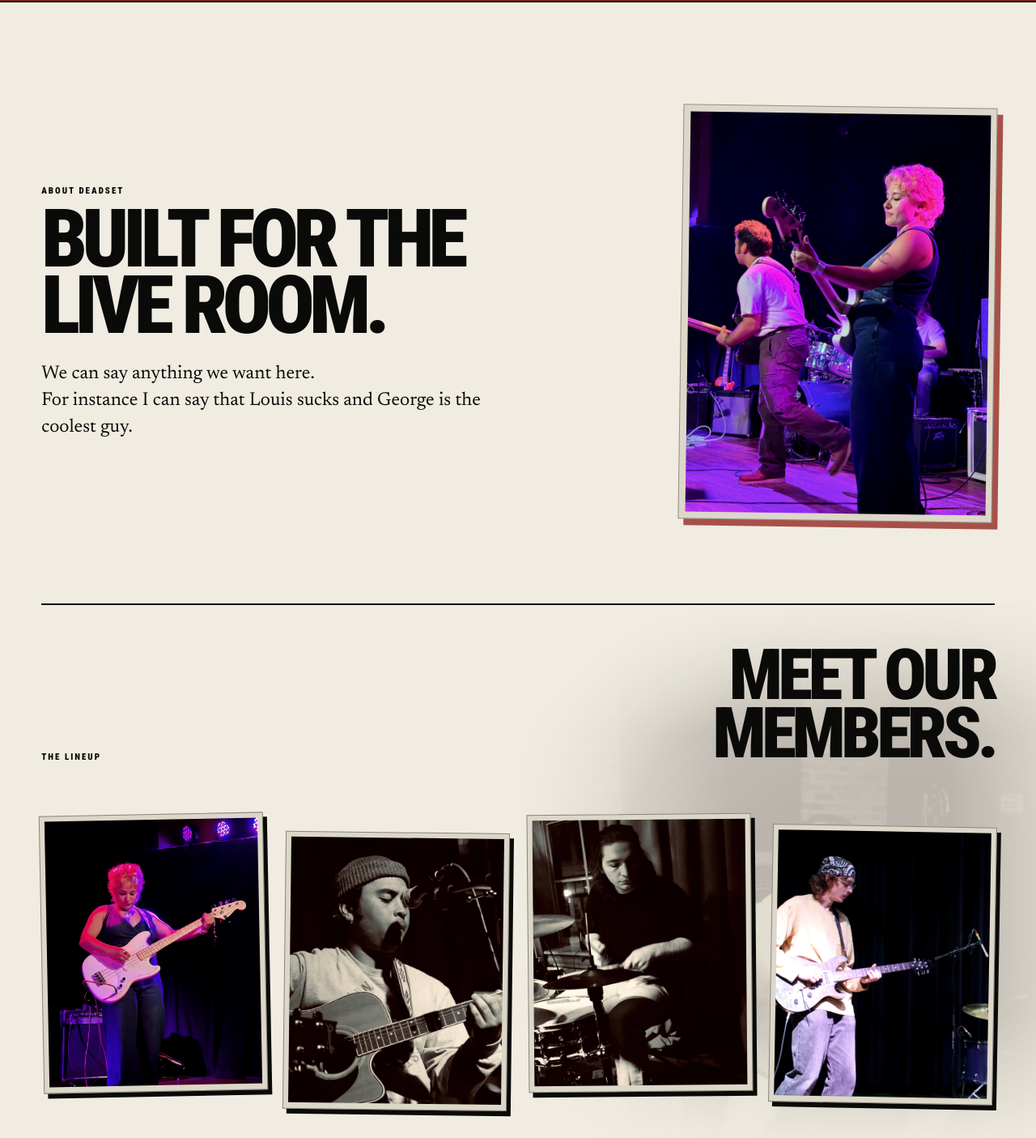
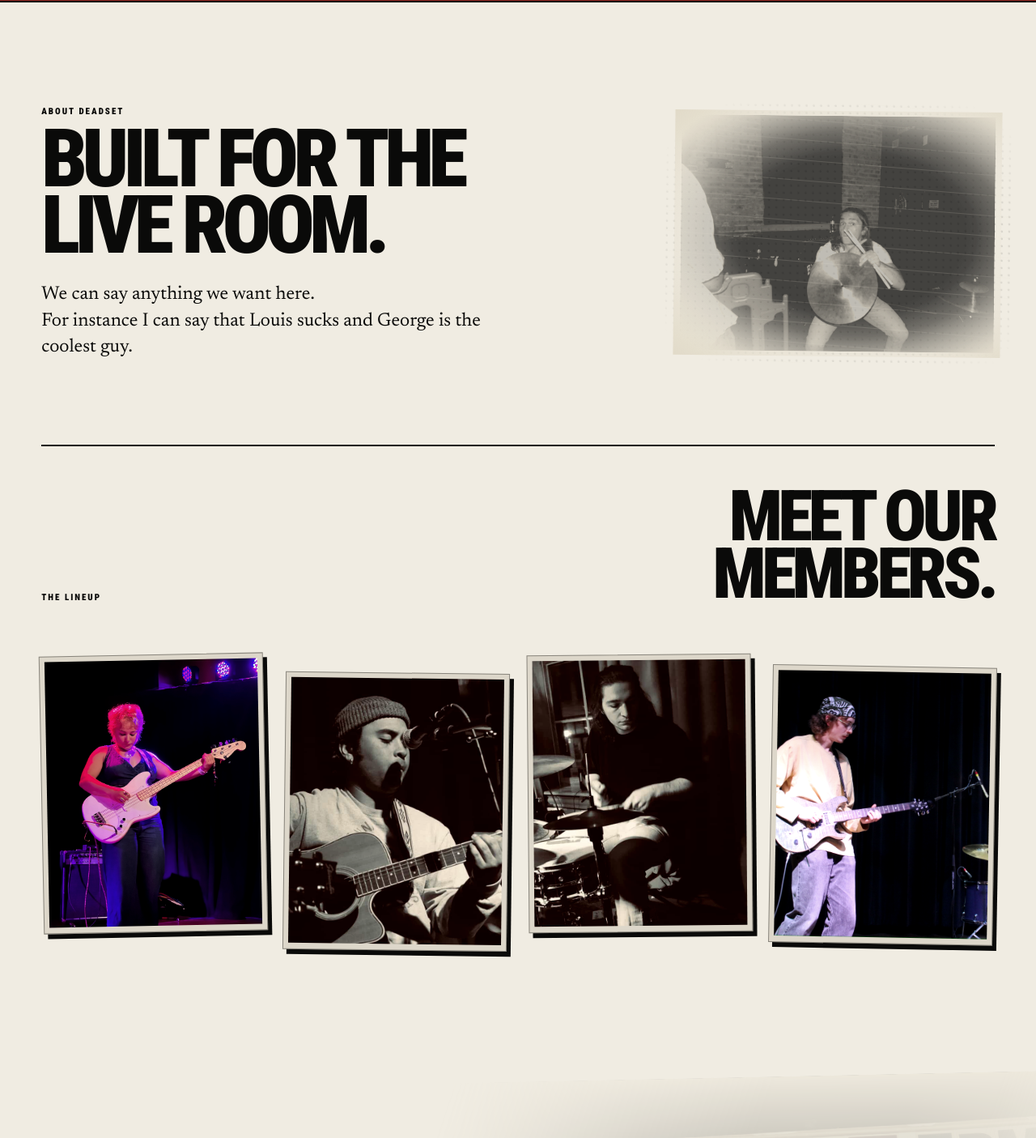
Before and after one commit to gv3006/deadset-site, a Next.js app: page / in a window 1280 px wide. Shown: the part 860-2265 px from the top of the page at 81% size. Built offline with nearby package versions, Linux system fonts and the light colour scheme.

Commit message:
Blend cymbal candid into about section

```diff
--- a/app/globals.css
+++ b/app/globals.css
@@ -212,24 +212,28 @@ button, a { -webkit-tap-highlight-color: transparent; }
 
 .about-section { position: relative; isolation: isolate; overflow: hidden; display: grid; grid-template-columns: minmax(0, 1.15fr) minmax(260px, .65fr); gap: clamp(2.5rem, 8vw, 9rem); align-items: center; }
 .about-section > :not(.section-atmosphere) { position: relative; z-index: 1; }
-.about-atmosphere {
-  right: -8vw; bottom: clamp(2rem, 5vw, 6rem); width: min(58vw, 900px); height: clamp(400px, 52vw, 760px);
-  opacity: .24; mix-blend-mode: multiply;
-  -webkit-mask-image: radial-gradient(ellipse at 62% 54%, #000 0 28%, rgba(0,0,0,.82) 54%, transparent 82%);
-  mask-image: radial-gradient(ellipse at 62% 54%, #000 0 28%, rgba(0,0,0,.82) 54%, transparent 82%);
-}
-.about-atmosphere img { object-position: 72% 54%; filter: grayscale(1) sepia(.22) contrast(1.42) brightness(.72); }
-.about-atmosphere::after {
-  background:
-    linear-gradient(90deg, var(--paper) 0, transparent 35% 72%, var(--paper) 100%),
-    linear-gradient(0deg, var(--paper) 0, transparent 24% 76%, var(--paper) 100%),
-    rgba(146,37,31,.12);
-  mix-blend-mode: screen;
-}
 .about-copy h2 { margin: .7rem 0 1.8rem; font: 950 clamp(3.1rem, 7.8vw, 8.5rem)/.82 var(--label); letter-spacing: -.065em; text-transform: uppercase; }
 .about-copy p:not(.micro-label) { max-width: 35rem; font-size: clamp(1.15rem, 1.8vw, 1.55rem); line-height: 1.42; }
-.about-photo { justify-self: end; max-width: 34rem; margin: 0; padding: clamp(.35rem, .6vw, .65rem); border: 1px solid rgba(10,10,9,.35); background: var(--paper-deep); transform: rotate(.8deg); box-shadow: 7px 8px 0 rgba(146,37,31,.78); }
-.about-photo img { width: 100%; aspect-ratio: 3 / 4; object-fit: cover; filter: contrast(1.06) saturate(.92); }
+.about-photo { position: relative; isolation: isolate; justify-self: end; width: min(100%, 38rem); margin: 0; transform: rotate(.6deg); mix-blend-mode: multiply; }
+.about-photo::before {
+  content: ""; position: absolute; z-index: 1; inset: -5%; pointer-events: none;
+  background:
+    radial-gradient(circle at 20% 30%, rgba(10,10,9,.22) 0 1px, transparent 1.5px) 0 0 / 9px 9px,
+    repeating-linear-gradient(4deg, transparent 0 11px, rgba(240,236,226,.22) 12px, transparent 13px 25px);
+  mix-blend-mode: screen; opacity: .72;
+  -webkit-mask-image: radial-gradient(ellipse at 53% 52%, #000 0 46%, transparent 86%);
+  mask-image: radial-gradient(ellipse at 53% 52%, #000 0 46%, transparent 86%);
+}
+.about-photo::after {
+  content: ""; position: absolute; inset: -2%; pointer-events: none;
+  background: radial-gradient(ellipse at 55% 50%, transparent 12% 48%, rgba(240,236,226,.42) 76%, var(--paper) 100%);
+}
+.about-photo img {
+  width: 100%; aspect-ratio: 4 / 3; object-fit: cover; object-position: 68% 52%; opacity: .72;
+  filter: grayscale(1) sepia(.25) saturate(.54) contrast(1.42) brightness(.72);
+  -webkit-mask-image: radial-gradient(ellipse at 55% 50%, #000 0 46%, rgba(0,0,0,.86) 62%, transparent 94%);
+  mask-image: radial-gradient(ellipse at 55% 50%, #000 0 46%, rgba(0,0,0,.86) 62%, transparent 94%);
+}
 .about-members { grid-column: 1 / -1; padding-top: clamp(2rem, 4vw, 4rem); border-top: 2px solid var(--ink); }
 .members-heading { display: flex; align-items: end; justify-content: space-between; gap: 2rem; margin-bottom: clamp(2.5rem, 5vw, 4.5rem); }
 .members-heading h3 { max-width: 11ch; margin: 0; font: 950 clamp(3rem, 6.8vw, 7.6rem)/.82 var(--label); letter-spacing: -.06em; text-align: right; text-transform: uppercase; }
@@ -382,8 +386,7 @@ footer { display: flex; justify-content: space-between; gap: 1rem; padding: 1.5r
   .upcoming .section-heading h2 { grid-column: auto; }
   .marks-head { grid-template-columns: 1fr; }
   .about-section { grid-template-columns: 1fr; }
-  .about-atmosphere { right: -20vw; bottom: 8rem; width: 80vw; height: 590px; opacity: .2; }
-  .about-photo { justify-self: start; width: min(70vw, 480px); }
+  .about-photo { justify-self: start; width: min(78vw, 600px); }
   .member-grid { grid-template-columns: repeat(2, minmax(0, 1fr)); gap: clamp(1rem, 3vw, 1.8rem); }
   .shows-atmosphere { top: 2rem; right: -16vw; width: 94vw; height: 480px; opacity: .19; }
   .show-ticket { grid-template-columns: minmax(145px, .38fr) 1fr; }
@@ -428,8 +431,8 @@ footer { display: flex; justify-content: space-between; gap: 1rem; padding: 1.5r
   .ticket-body { padding: 2rem 1.3rem 2.5rem; }
   .ticket-body h3 { font-size: clamp(2.8rem, 15vw, 4.8rem); }
   .ticket-photo { grid-column: auto; min-height: 0; aspect-ratio: 16 / 7; }
-  .about-atmosphere { right: -49vw; bottom: 11rem; width: 116vw; height: 490px; opacity: .16; }
-  .about-atmosphere img { object-position: 68% 52%; }
+  .about-photo { width: 100%; }
+  .about-photo img { opacity: .66; object-position: 70% 52%; }
   .shows-atmosphere { top: 2.4rem; right: -27vw; width: 126vw; height: 330px; opacity: .15; transform: rotate(-1deg); }
   .shows-atmosphere img { object-position: 52% 24%; }
   .archive-intro .section-heading::before { inset: -.6rem -.7rem -.75rem -.45rem; }
--- a/app/page.tsx
+++ b/app/page.tsx
@@ -59,14 +59,6 @@ export default function Home() {
         </aside>
 
         <section className="about-section paper-section section-pad" id="about">
-          <div className="section-atmosphere about-atmosphere" aria-hidden="true">
-            <Image
-              src="/media/atmosphere/drummer-candid.jpg"
-              alt=""
-              fill
-              sizes="(max-width: 680px) 88vw, (max-width: 900px) 72vw, 54vw"
-            />
-          </div>
           <div className="about-copy">
             <p className="micro-label">About Deadset</p>
             <h2>Built for the<br />live room.</h2>
@@ -75,7 +67,7 @@ export default function Home() {
             {/* TODO: Replace with official Deadset biography when available. */}
           </div>
           <figure className="about-photo">
-            <Image src="/media/live/hero-live.jpg" width={1536} height={2048} sizes="(max-width: 900px) 92vw, 36vw" alt="Members of Deadset performing together onstage" />
+            <Image src="/media/atmosphere/drummer-candid.jpg" width={2048} height={1536} sizes="(max-width: 900px) 88vw, 38vw" alt="Deadset drummer holding a cymbal backstage" />
           </figure>
 
           <div className="about-members" aria-labelledby="members-heading">
```
